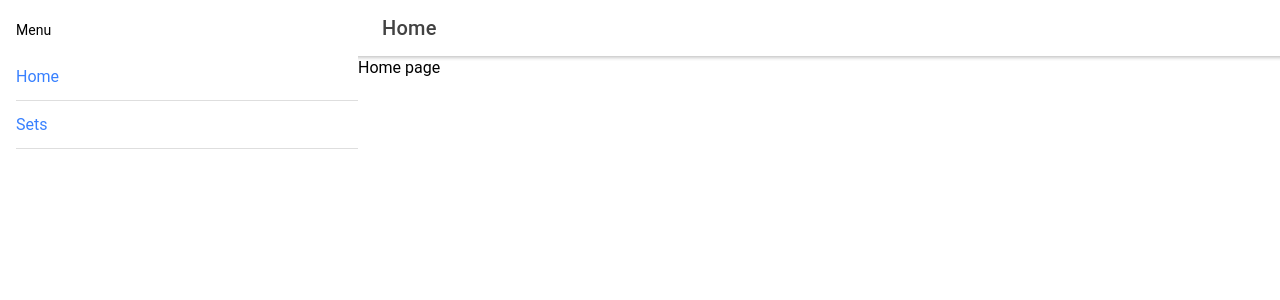
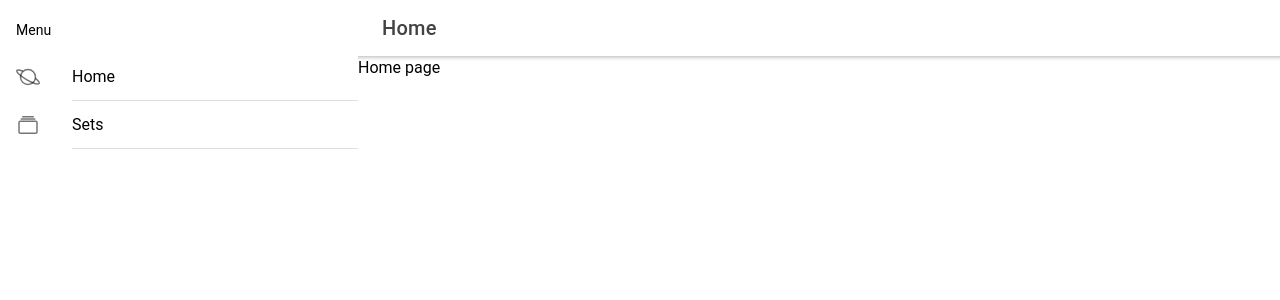
Before and after one commit to oriolvinals/pokemon-cards-api, a React (Create React App) app: page / in a window 1280 px wide. Shown: the top 300 px of the page. Built offline with nearby package versions, Linux system fonts and the light colour scheme.

Commit message:
icones i missatge quan no troba dades

```diff
--- a/src/components/Menu.tsx
+++ b/src/components/Menu.tsx
@@ -12,19 +12,13 @@ import {
 
 import { Link, useLocation } from "react-router-dom";
 import {
-	archiveOutline,
-	archiveSharp,
-	bookmarkOutline,
-	heartOutline,
-	heartSharp,
 	mailOutline,
 	mailSharp,
 	paperPlaneOutline,
 	paperPlaneSharp,
-	trashOutline,
-	trashSharp,
-	warningOutline,
-	warningSharp,
+	planetOutline,
+	albumsOutline,
+	albums,
 } from "ionicons/icons";
 
 interface AppPage {
@@ -38,14 +32,14 @@ const appPages: AppPage[] = [
 	{
 		title: "Home",
 		url: "/",
-		iosIcon: mailOutline,
-		mdIcon: mailSharp,
+		iosIcon: planetOutline,
+		mdIcon: planetOutline,
 	},
 	{
 		title: "Sets",
 		url: "/sets",
-		iosIcon: paperPlaneOutline,
-		mdIcon: paperPlaneSharp,
+		iosIcon: albumsOutline,
+		mdIcon: albumsOutline,
 	},
 ];
 
@@ -60,10 +54,11 @@ const Menu: React.FC = () => {
 					{appPages.map((appPage, index) => {
 						return (
 							<IonMenuToggle key={index} autoHide={false}>
-								<IonItem>
-									<Link to={appPage.url}>
-										{appPage.title}
-									</Link>
+								<IonItem className="bg-green-600" routerLink={appPage.url}>
+
+										<IonIcon slot="start" ios={appPage.iosIcon} md={appPage.mdIcon}></IonIcon>
+										<IonLabel>{appPage.title}</IonLabel>
+
 								</IonItem>
 							</IonMenuToggle>
 						);
--- a/src/components/Sets/SetsData.tsx
+++ b/src/components/Sets/SetsData.tsx
@@ -1,6 +1,6 @@
 import SetPreview from "./SetPreview";
 
-type Sets = {
+interface Sets  {
 	sets: Array<any>;
 };
 
@@ -21,7 +21,7 @@ const SetsData = ({ sets }: Sets) => {
 			</div>
 		);
 	} else {
-		return <></>;
+		return <div className="text-gray-500 text-2xl text-center mt-10"> No hi ha dades disponibles</div>;
 	}
 };
 
--- a/src/pages/HomePage.tsx
+++ b/src/pages/HomePage.tsx
@@ -20,13 +20,13 @@ const HomePage = ({ name }: Title) => {
 					<IonButtons slot="start">
 						<IonMenuButton />
 					</IonButtons>
-					<IonTitle>Home</IonTitle>
+					<IonTitle>{name}</IonTitle>
 				</IonToolbar>
 			</IonHeader>
 			<IonContent fullscreen>
 				<IonHeader collapse="condense">
 					<IonToolbar>
-						<IonTitle size="large">Home</IonTitle>
+						<IonTitle size="large">{name}</IonTitle>
 					</IonToolbar>
 				</IonHeader>
 				<div>Home page</div>
```
